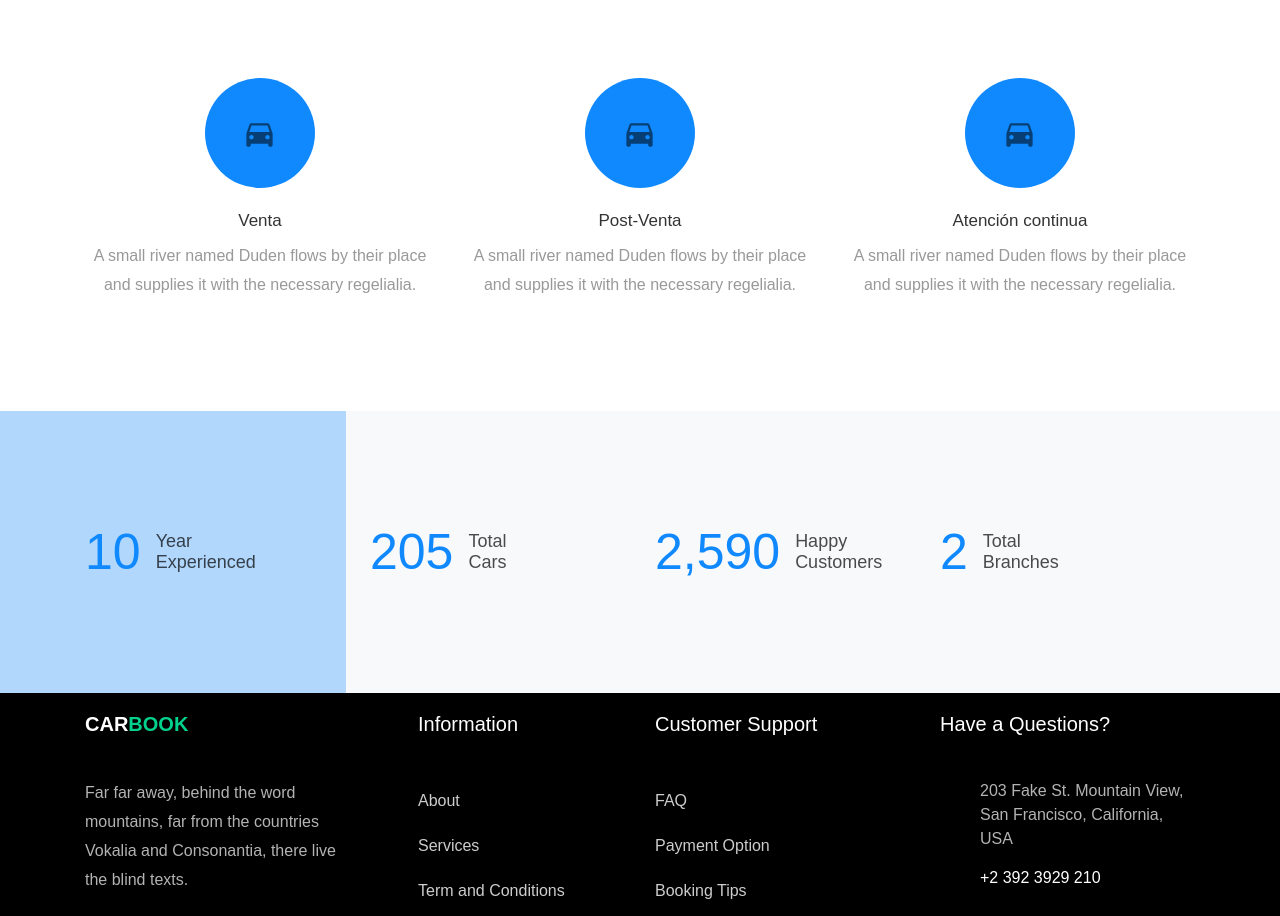
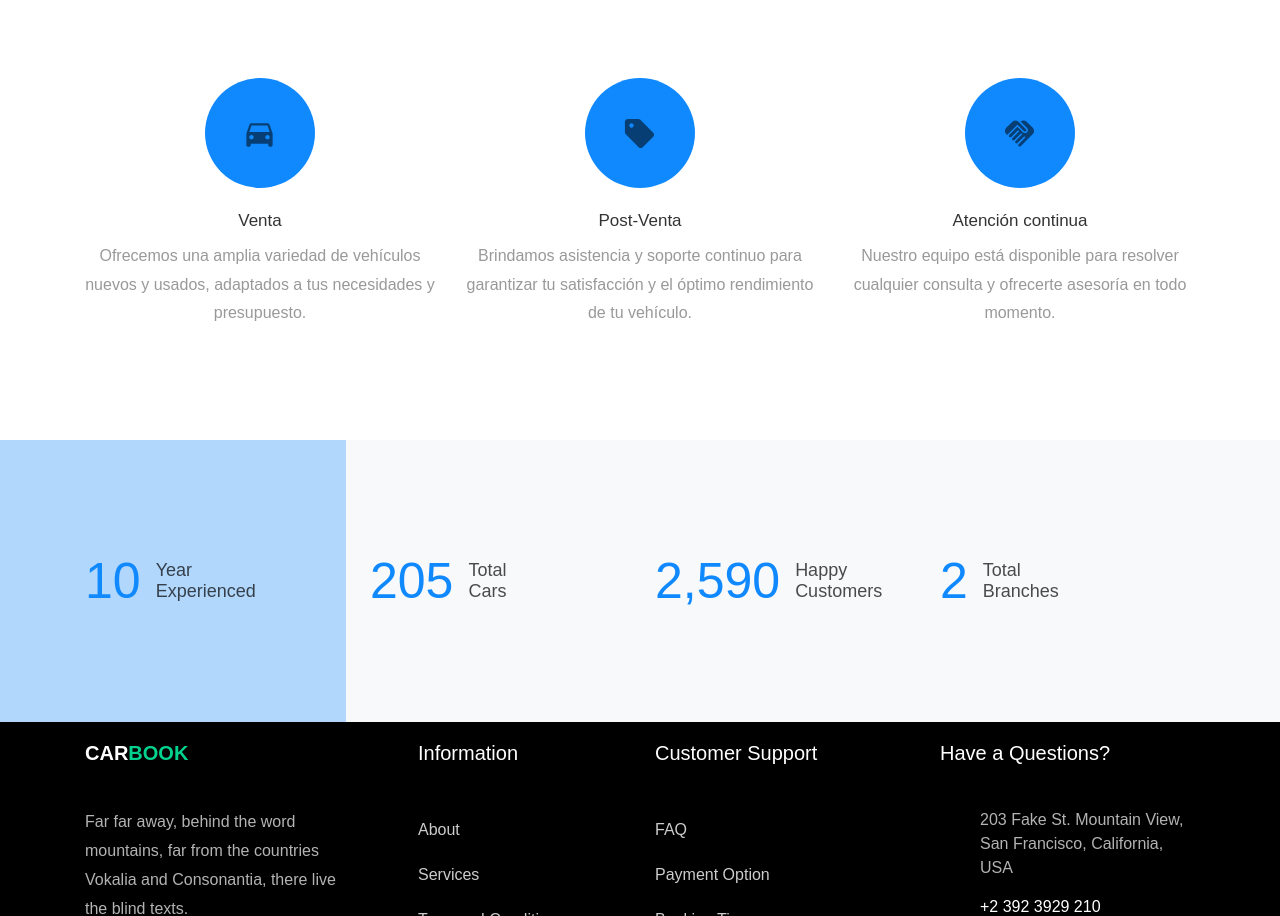
Before and after one commit to r1ky131115/Site-ArgenMoto, a React (Create React App) app: page / in a window 1280 px wide. Shown: the part 2628-3544 px from the top of the page. Built offline with nearby package versions, Linux system fonts and the light colour scheme.

Commit message:
Correccion de traducciones e iconos

```diff
--- a/src/components/Sections/ServicesSection.tsx
+++ b/src/components/Sections/ServicesSection.tsx
@@ -1,22 +1,22 @@
 import React from 'react';
-import { DirectionsCar } from '@mui/icons-material';
+import { DirectionsCar, Handshake, Sell } from '@mui/icons-material';
 
 const ServicesSection: React.FC = () => {
     const services = [
     {
         icon: <DirectionsCar fontSize="large" color="action" />,
         title: 'Venta',
-        description: 'A small river named Duden flows by their place and supplies it with the necessary regelialia.',
+        description: 'Ofrecemos una amplia variedad de vehículos nuevos y usados, adaptados a tus necesidades y presupuesto.',
     },
     {
-        icon: <DirectionsCar fontSize="large" color="action" />,
+        icon: <Sell fontSize="large" color="action" />,
         title: 'Post-Venta',
-        description: 'A small river named Duden flows by their place and supplies it with the necessary regelialia.',
+        description: 'Brindamos asistencia y soporte continuo para garantizar tu satisfacción y el óptimo rendimiento de tu vehículo.',
     },
     {
-        icon: <DirectionsCar fontSize="large" color="action" />,
+        icon: <Handshake fontSize="large" color="action" />,
         title: 'Atención continua',
-        description: 'A small river named Duden flows by their place and supplies it with the necessary regelialia.',
+        description: 'Nuestro equipo está disponible para resolver cualquier consulta y ofrecerte asesoría en todo momento.',
     },
     ];
 
```
